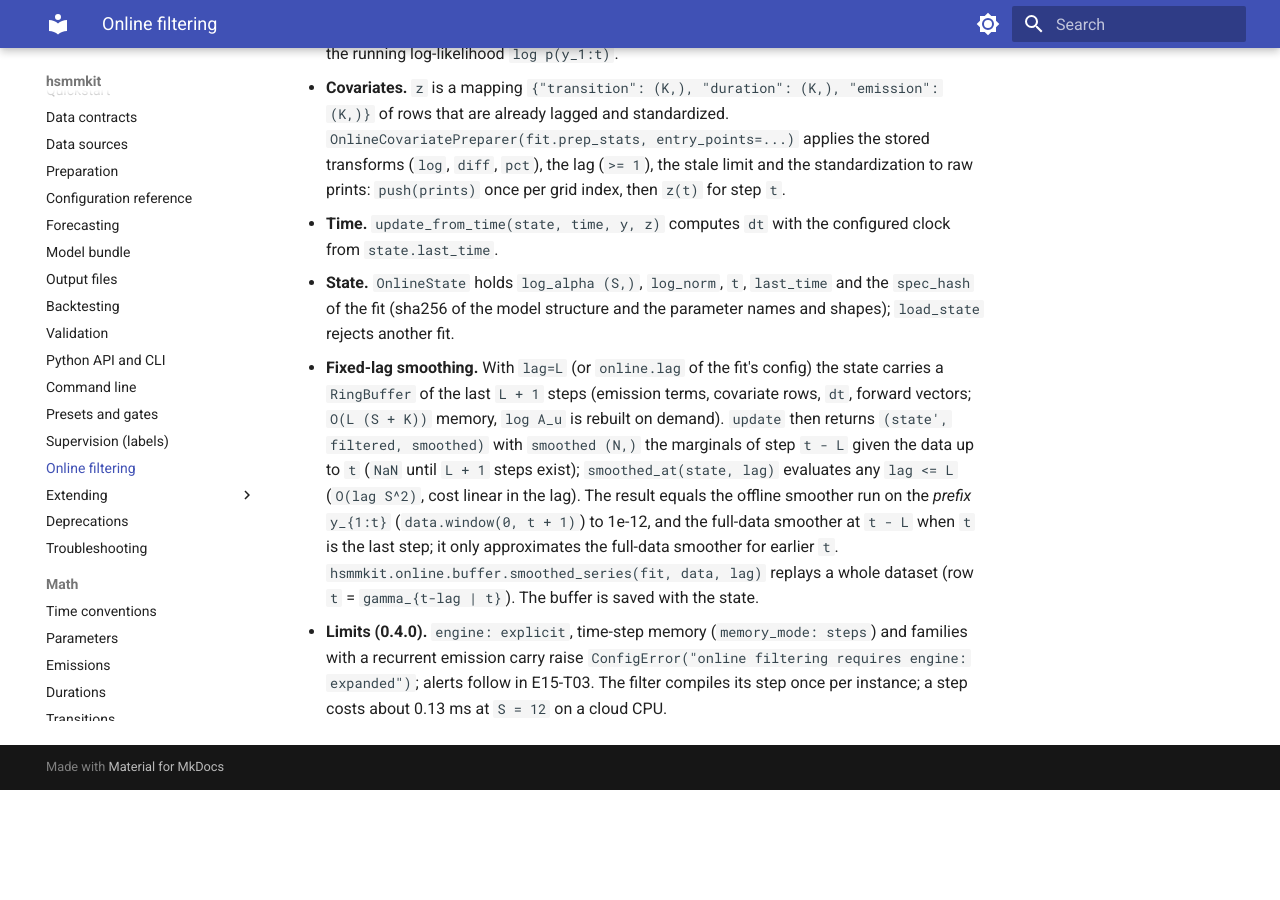
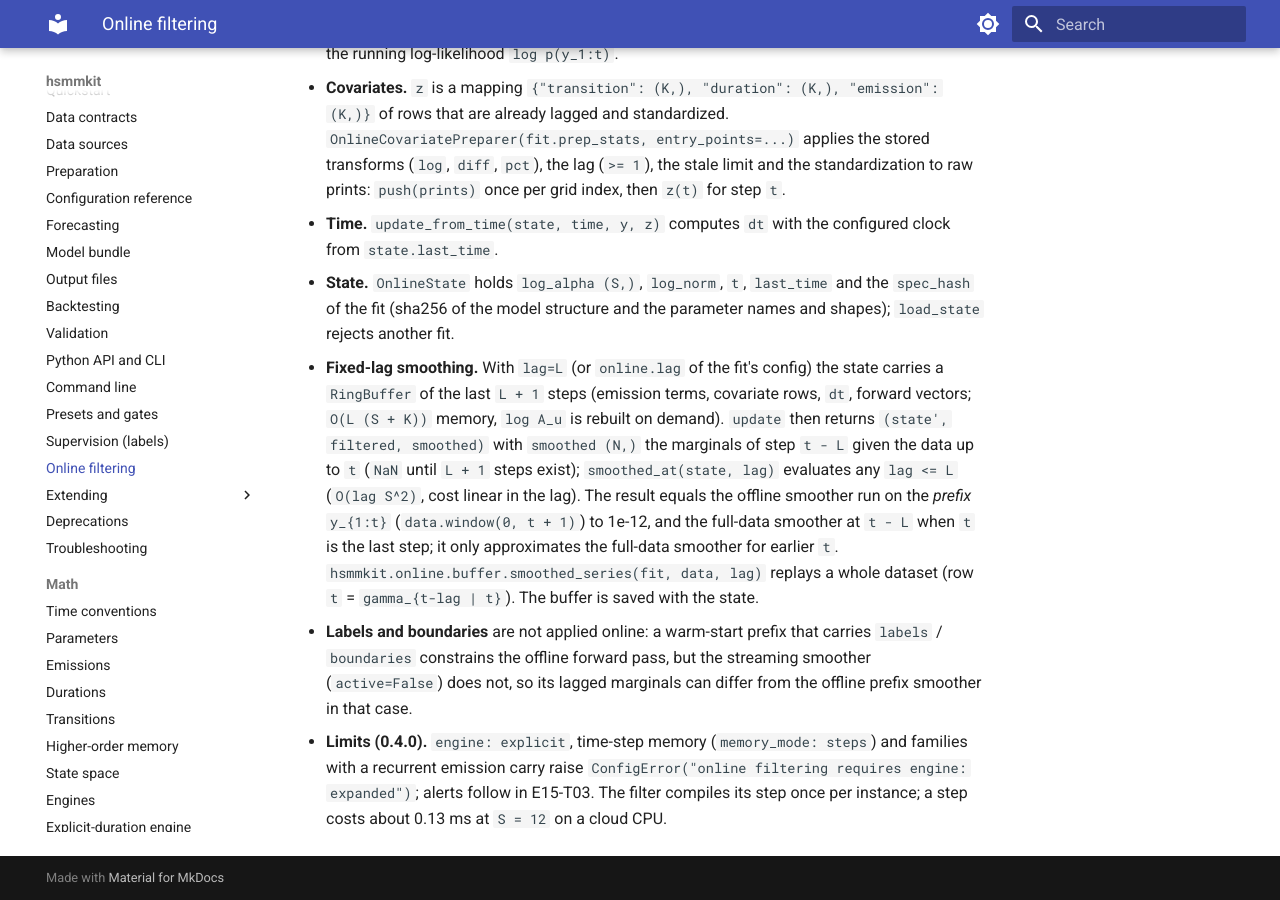
Before and after one commit to AinoLampe/hsmmkit, an MkDocs documentation site: the page built from docs/guide/core/online.md, in a window 1280 px wide and 900 px high, scrolled down 516 px. Built offline with MkDocs 1.6.1 and Material for MkDocs 9.7.7, drawn with Linux system fonts in a browser that asks for light colours; before the commit the page ends 1306 px from its top, so only the background shows below that.

Commit message:
docs(online): E15-T02 note on warm-start labels/boundaries [skip ci]
Co-Authored-By: Claude Sonnet 5.5 <noreply@anthropic.com>
Claude-Session: https://claude.ai/code/session_01UBEypu3rh1iFawRsoRsZdL

```diff
--- a/docs/guide/core/online.md
+++ b/docs/guide/core/online.md
@@ -34,6 +34,7 @@ state = load_state("run/state", fit)  # PersistenceError if it belongs to anothe
   `y_{1:t}` (`data.window(0, t + 1)`) to 1e-12, and the full-data smoother at `t - L` when `t` is the last step; it
   only approximates the full-data smoother for earlier `t`. `hsmmkit.online.buffer.smoothed_series(fit, data, lag)`
   replays a whole dataset (row `t` = `gamma_{t-lag | t}`). The buffer is saved with the state.
+* **Labels and boundaries** are not applied online: a warm-start prefix that carries `labels` / `boundaries` constrains the offline forward pass, but the streaming smoother (`active=False`) does not, so its lagged marginals can differ from the offline prefix smoother in that case.
 * **Limits (0.4.0).** `engine: explicit`, time-step memory (`memory_mode: steps`) and families with a recurrent
   emission carry raise `ConfigError("online filtering requires engine: expanded")`; alerts follow in E15-T03. The filter compiles its step once per instance; a step costs about 0.13 ms at `S = 12`
   on a cloud CPU.
```
Also changed, not shown: spec/STATUS.md (+1 -1 lines).
